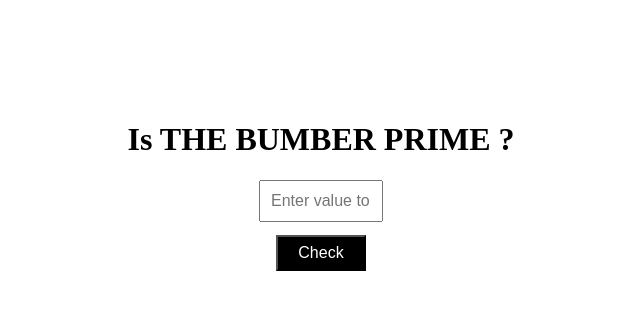
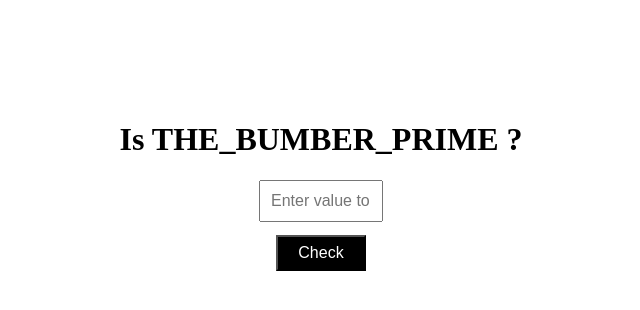
Before and after one commit to jijo-OO7/IWT_ASSIGNMENT, a plain HTML site: page assignment2/checkprime.html in a window 1280 px wide. Shown: the whole page, without its empty margins (319-959 px from the left). Drawn offline with Linux system fonts and the light colour scheme.

Commit message:
Update checkprime.html

```diff
--- a/assignment2/checkprime.html
+++ b/assignment2/checkprime.html
@@ -50,7 +50,7 @@
 
 <body>
 
-    <h1>Is THE BUMBER PRIME ?</h1>
+    <h1>Is THE_BUMBER_PRIME ?</h1>
     <input type="text" id="input-number" placeholder="Enter value to check">
     <button id="check-button">Check</button>
     <div id="result"></div>
```
